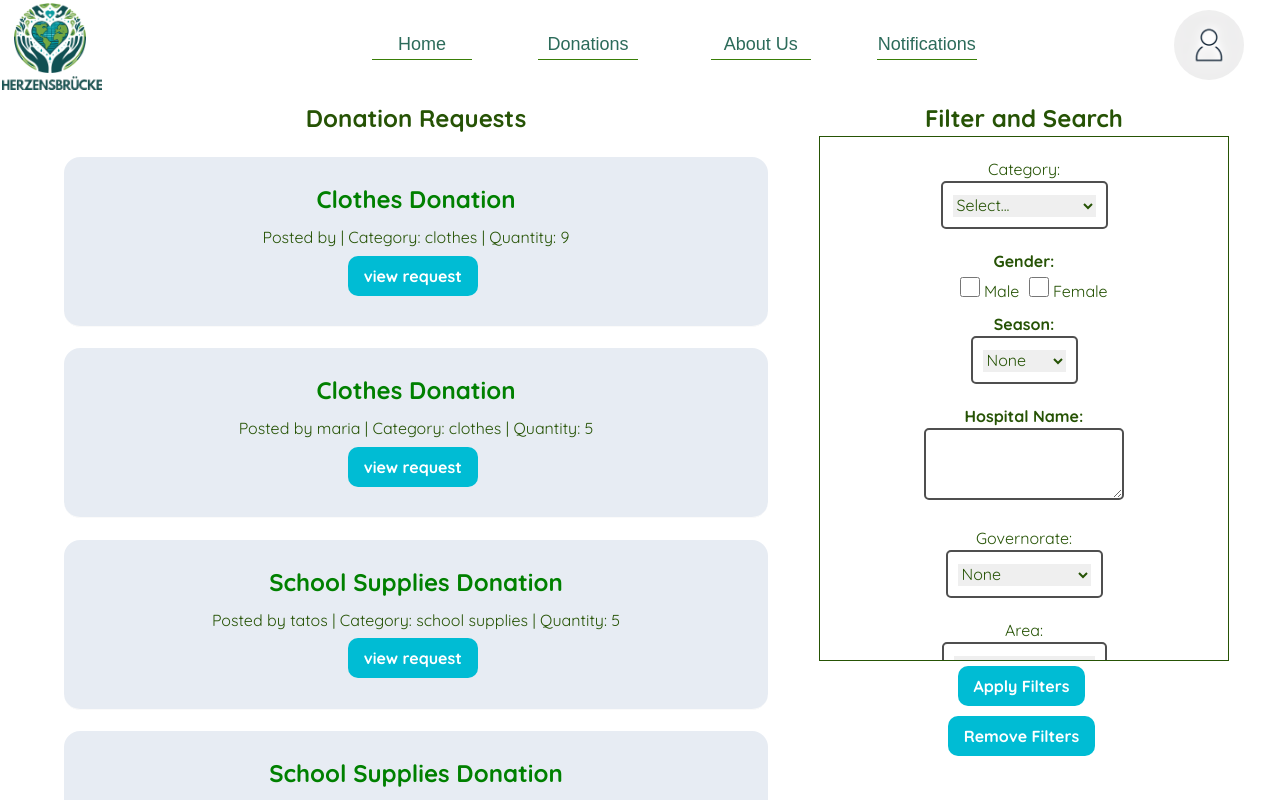
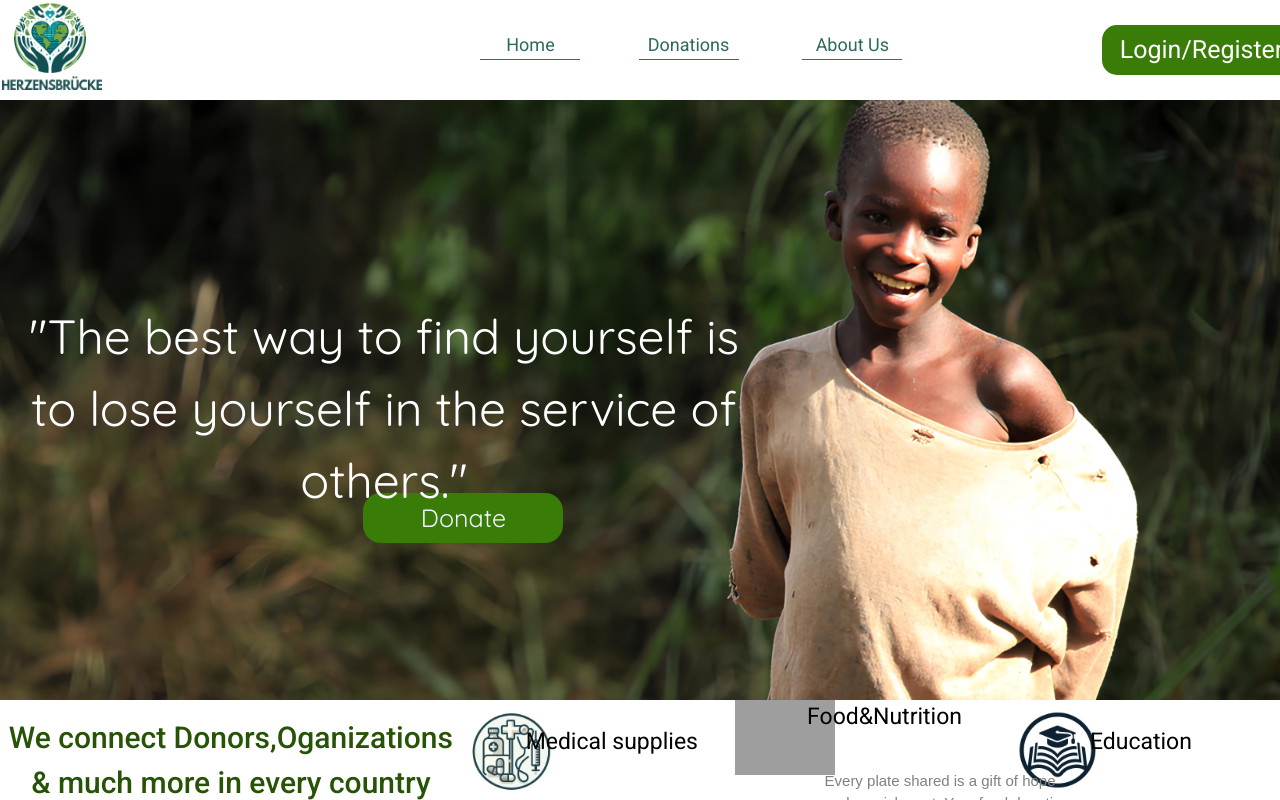
Before and after one commit to Tatos23/FC-CSEN, a React (Create React App) app: page / in a window 1280 px wide. Shown: the top 800 px of the page. Built offline with nearby package versions, Linux system fonts and the light colour scheme; data requests are answered from the project's data file; grey boxes are pictures that could not be loaded.

Commit message:
fixed some navigations

```diff
--- a/src/App.js
+++ b/src/App.js
@@ -50,7 +50,7 @@ function App() {
       <BrowserRouter>
         <Routes>
           {/* <Route path="/" element={<Requests/>} /> */}
-          <Route index element={<ViewRequests/>} />
+          <Route index element={<Landing/>} />
           <Route path="/admin-dashboard" element={<AdminDashBoard />} >
             <Route index element={<AdminHomePage />} />
             <Route path="system-users" element={<AdminUsers />} />
@@ -82,6 +82,7 @@ function App() {
           <Route path="/rep-don" element={<RepDon />} />
           <Route path="/rep-notifications" element={<RepNot />} />
           <Route path="/profile" element={<OrgProfile />} />
+          <Route path="/view-reg-org" element={<ViewRegisteredOrganizations />} />
 
 
 
--- a/src/components/donor/Header.js
+++ b/src/components/donor/Header.js
@@ -17,6 +17,16 @@ function Header({loggedIn}){
     const handleButtonClickNotifications = () => {
         navigate('/notifications');
     }
+    const handleButtonClickHome = () => {
+        navigate('/home-donor');
+    }
+    const handleButtonClickDonations = () => {
+        navigate('/view-requests');
+    }
+    const handleButtonClickOrganizations = () => {
+        navigate('/view-reg-org');
+    }
+
 
 
     return(
@@ -27,10 +37,10 @@ function Header({loggedIn}){
                 <img className='home-logo-navbar-name'src='name.png' alt='logo'></img>
             </div>
             <div className='home-middleside'>
-                <button className='home-middleside-button'style={{ marginRight: '10%' }}>Home</button>
-                <button className='home-middleside-button'style={{ marginRight: '1%' }}>Donations</button>
-                <button className='home-middleside-button'style={{ marginLeft: '10%' }}>Organizations</button>
-                <button className='view-requests-middleside-button' onClick={() => handleButtonClickNotifications('Notifications')}style={{ marginLeft: '10%', fontFamily: 'Roboto' } }>Notifications</button>
+                <button className='home-middleside-button' onClick={() => handleButtonClickHome('Home')} style={{ marginRight: '10%' }}>Home</button>
+                <button className='home-middleside-button' onClick={() => handleButtonClickDonations('Donations')} style={{ marginRight: '1%' }}>Donations</button>
+                <button className='home-middleside-button' onClick={() => handleButtonClickOrganizations('Organizations')} style={{ marginLeft: '10%' }}>Organizations</button>
+                <button className='home-middleside-button' onClick={() => handleButtonClickNotifications('Notifications')}style={{ marginLeft: '10%', fontFamily: 'Roboto' } }>Notifications</button>
 
             </div>
             <div className='home-rightside'>
--- a/src/components/donor/Home.js
+++ b/src/components/donor/Home.js
@@ -38,6 +38,16 @@ function Home(){
     const handleButtonClickNotifications1 = () => {
         navigate('/notifications');
     }
+    const handleButtonClickHome = () => {
+        navigate('/home-donor');
+    }
+    const handleButtonClickDonations = () => {
+        navigate('/view-requests');
+    }
+    const handleButtonClickOrganizations = () => {
+        navigate('/view-reg-org');
+    }
+
 
 
 return(
@@ -47,14 +57,12 @@ return(
             <div className='home-leftside'>
                 <img className='home-logo-navbar'src='logo2.png' alt='logo'></img>
                 <img className='home-logo-navbar-name'src='name.png' alt='logo'></img>
-                <button className='home-donate-button' >Donate</button>
+                <button className='home-donate-button' onClick={() => handleButtonClickDonations('Donations')} >Donate</button>
             </div>
             <div className='home-middleside'>
-                <button className='home-middleside-button'style={{ marginRight: '10%' }}>Home</button>
-                <button className='home-middleside-button'style={{ marginRight: '1%' }}>Donations</button>
-                <button className='home-middleside-button'style={{ marginLeft: '10%' }}>About Us</button>
-                <button className='view-requests-middleside-button' onClick={() => handleButtonClickNotifications1('Notifications')}style={{ marginLeft: '10%' } }>Notifications</button>
-
+                <button className='home-middleside-button' onClick={() => handleButtonClickHome('Home')} style={{ marginRight: '10%' }}>Home</button>
+                <button className='home-middleside-button' onClick={() => handleButtonClickOrganizations('Organizations')} style={{ marginLeft: '10%' }}>Organizations</button>
+                <button className='home-middleside-button' onClick={() => handleButtonClickNotifications1('Notifications')}style={{ marginLeft: '10%' } }>Notifications</button>
 
             </div>
             <div className='home-rightside'>
--- a/src/components/donor/ViewRequests.js
+++ b/src/components/donor/ViewRequests.js
@@ -162,6 +162,15 @@ function ViewRequests() {
             })
         setSelectedCategory("Medical Cases Category")
 
+    }
+    const handleButtonClickHome = () => {
+        navigate('/home-donor');
+    }
+    const handleButtonClickDonations = () => {
+        navigate('/view-requests');
+    }
+    const handleButtonClickOrganizations = () => {
+        navigate('/view-reg-org');
     }
 
     const handleButtonClickNotifications = () => {
@@ -677,9 +686,9 @@ function ViewRequests() {
                         {/* <button className='view-requests-donate-button' >Donate</button> */}
                     </div>
                     <div className='view-requests-middleside'>
-                        <button className='view-requests-middleside-button' style={{ marginRight: '10%' }}>Home</button>
-                        <button className='view-requests-middleside-button' style={{ marginRight: '1%' }}>Donations</button>
-                        <button className='view-requests-middleside-button' style={{ marginLeft: '10%' }}>About Us</button>
+                        <button className='view-requests-middleside-button' onClick={() => handleButtonClickHome('Home')} style={{ marginRight: '10%' }}>Home</button>
+                        <button className='view-requests-middleside-button' onClick={() => handleButtonClickDonations('Donations')} style={{ marginRight: '1%' }}>Donations</button>
+                        <button className='view-requests-middleside-button' onClick={() => handleButtonClickOrganizations('Organizations')} style={{ marginLeft: '10%' }}>Organizations</button>
                         <button className='view-requests-middleside-button' onClick={() => handleButtonClickNotifications('Notifications')} style={{ marginLeft: '10%' }}>Notifications</button>
 
                     </div>
--- a/src/components/landingpage/Landing.js
+++ b/src/components/landingpage/Landing.js
@@ -2,6 +2,8 @@ import './landing.css';
 import React, { useState } from 'react';
 import { Link } from 'react-router-dom';
 import { FaArrowDown } from 'react-icons/fa';
+import {useNavigate} from 'react-router-dom';
+
 
 function Landing(){
     const scrollToBottom = () => {
@@ -10,6 +12,18 @@ function Landing(){
           behavior: 'smooth', // Add smooth scrolling animation
         })};
     const [isVisible, setIsVisible] = useState(false);
+    const navigate = useNavigate();
+
+
+    const handleButtonClickHome = () => {
+        navigate('/hdsfdsfonor');
+    }
+    const handleButtonClickDonations = () => {
+        navigate('/viadsfdsfquests');
+    }
+    const handleButtonClickDonate = () => {
+        navigate('/home');
+    }
 
 
 return(
@@ -20,11 +34,11 @@ return(
             <div className='landing-leftside'>
                 <img className='landing-logo-navbar'src='logo2.png' alt='logo'></img>
                 <img className='landing-logo-navbar-name'src='name.png' alt='logo'></img>
-                <button className='landing-donate-button' >Donate</button>
+                <button className='landing-donate-button'onClick={() => handleButtonClickDonate('Donate')} >Donate</button>
             </div>
             <div className='landing-middleside'>
-                <button className='landing-middleside-button'style={{ marginRight: '10%' }}>Home</button>
-                <button className='landing-middleside-button'style={{ marginRight: '1%' }}>Donations</button>
+                <button className='landing-middleside-button' onClick={() => handleButtonClickHome('Home')} style={{ marginRight: '10%' }}>Home</button>
+                <button className='landing-middleside-button' onClick={() => handleButtonClickDonations('Donations')} style={{ marginRight: '1%' }}>Donations</button>
                 <button className='landing-middleside-button'style={{ marginLeft: '10%' }} onClick={scrollToBottom}>About Us</button>
 
             </div>
```
